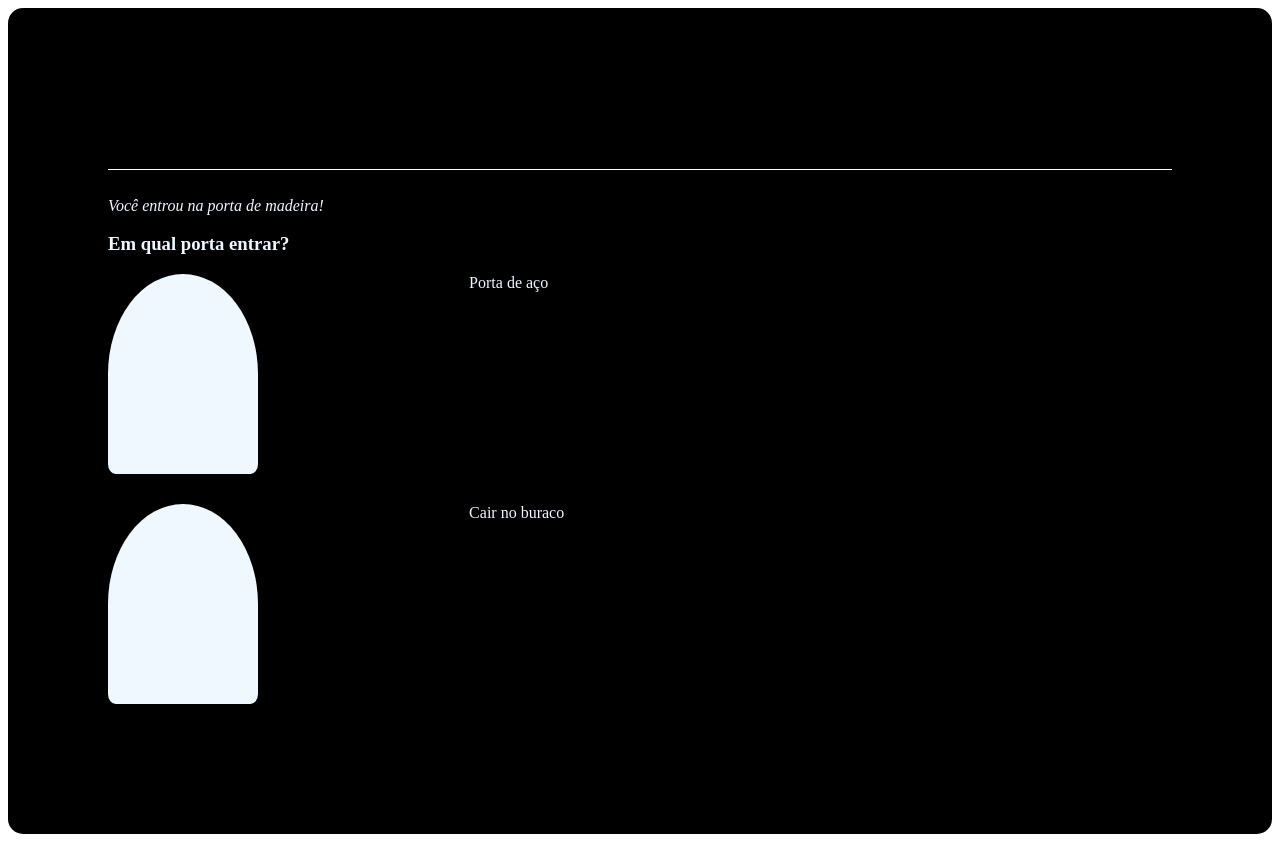
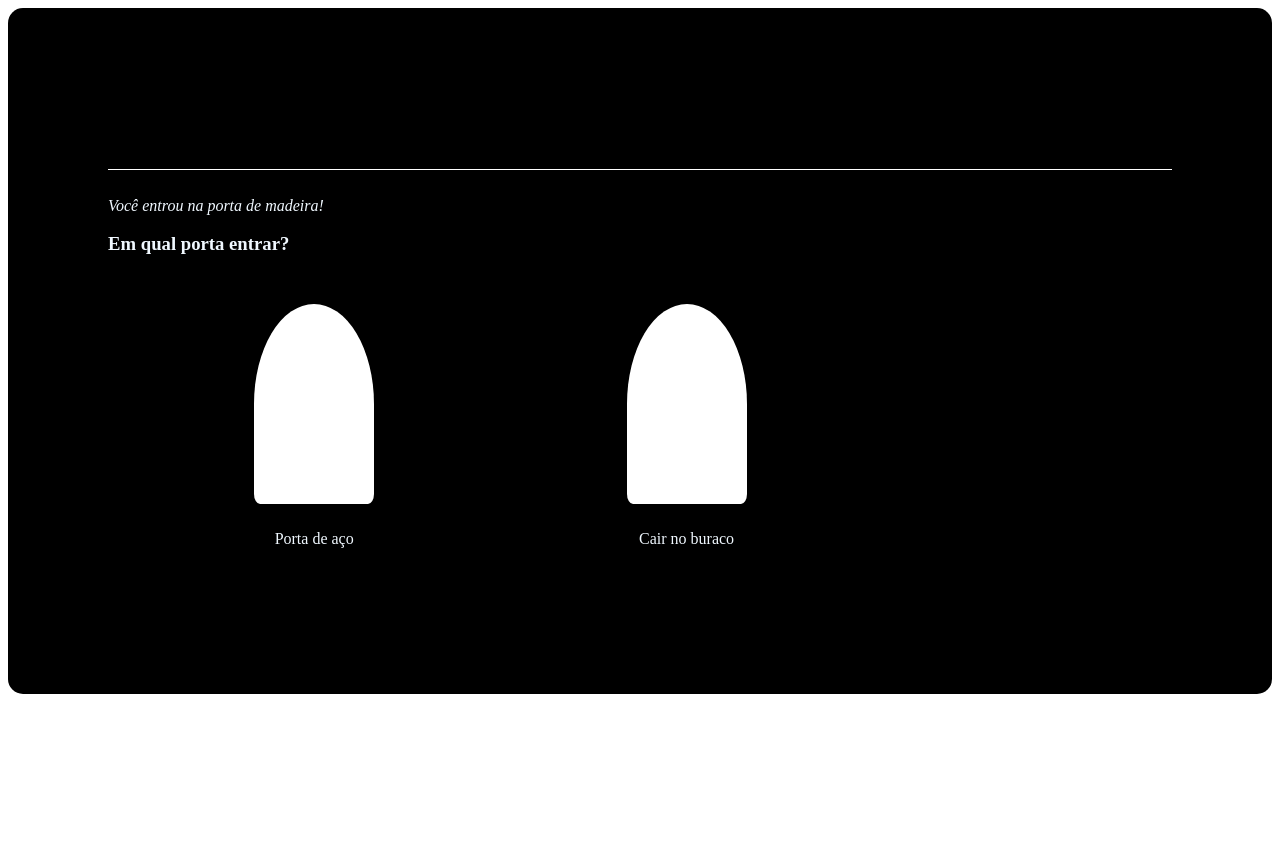
Before and after one commit to joaobuzato/door-game-old, a Next.js app: page /game/1000 in a window 1280 px wide. After the commit the page ends 800 px from the top, so only its background shows below. Built offline with nearby package versions, Linux system fonts and the light colour scheme.

Commit message:
adding door colors

```diff
--- a/components/doorLink.tsx
+++ b/components/doorLink.tsx
@@ -4,11 +4,12 @@
 
 export const DoorLink = (props:{door:Door}) => {
     const doorPath = `/game/${props.door.path}`
+    const doorColor = props.door.color ? props.door.color : "white"
     return (
         <>
             <div className={styles.door_div}>
-                <Link className={styles.door_link} href={doorPath}></Link>
-                <span className={styles.door_span}>{props.door.text}</span>
+                <Link href={doorPath}><div className={styles.door_link} style={{backgroundColor:doorColor}}></div></Link>
+                <p className={styles.door_p}>{props.door.text}</p>
             </div>
         </>
     )
--- a/pages/game/[pageId].tsx
+++ b/pages/game/[pageId].tsx
@@ -39,7 +39,7 @@
 
         <h3 className={styles.question}>Em qual porta entrar?</h3>
 
-        <div className={styles.door_div}>
+        <div className={styles.door_container}>
             {room.doors.map((door:Door) => (
             <DoorLink door={door}></DoorLink>
             ))}
--- a/public/map.ts
+++ b/public/map.ts
@@ -7,9 +7,8 @@
         title: "O quarto mais escuro que você já viu (ou não viu)",
         text : "Este é o quarto mais escuro que você já viu em toda a sua vida. O preto no quarto é tão preto que você não enxerga nem seus pensamentos. É como estar cego. Você tateia e consegue encontrar duas portas.",
         doors: [
-            { path: "1000", text: "Porta de madeira"},
-            { path: "2000", text: "Porta de aço"},
-            { path: "4000", text: "Quarto da Maria"}
+            { path: "1000", text: "Porta de madeira", color:"green"},
+            { path: "2000", text: "Porta de aço", color:"brown"},
         ]
 
     },
--- a/public/types.ts
+++ b/public/types.ts
@@ -2,10 +2,11 @@
     id: string,
     title:string,
     text:string,
-    doors:{path:string, text:string}[]
+    doors:Door[]
 }
 
 export type Door = {
     path: string,
-    text: string
+    text: string,
+    color?: string
 }
--- a/styles/[pageId].module.css
+++ b/styles/[pageId].module.css
@@ -15,3 +15,13 @@
 .room_p {
     font-style: oblique;
 }
+
+.door_container {
+    justify-content: space-around;
+    align-items: center;
+    flex-wrap: wrap;
+    width: 70%;
+    padding: 20px;
+    display: flex;
+
+}
--- a/styles/doorLink.module.css
+++ b/styles/doorLink.module.css
@@ -1,23 +1,23 @@
 .door_link {
-    background-color: aliceblue;
+
     border-radius: 50% 50% 5% 5%;
-    font-family: 'Courier New', Courier, monospace;
-    height: 200px;
-    max-width: 150px;
-    color: black;
-    text-decoration: none;
+    min-width: 120px;
+    min-height: 200px;
+    flex-grow: 2;
+    margin-bottom: 10px;
+    z-index: 1;
 
 }
-.door_span {
-
+.door_p {
+    text-align: center;
+    max-width: 130px
 
 }
 
 .door_div {
-    display: grid;
-    grid-template-columns: 33% 33% 33%;
-    grid-template-rows: 33% auto 33%;
-    column-gap: 10px;
-    row-gap: 15px;
+    padding: 10px;
+    display: flex;
+    flex-wrap: wrap;
+    flex-direction: column;
 
 }
```
Also changed, not shown: 1 other file (tests, documents, lock files or other folders).
